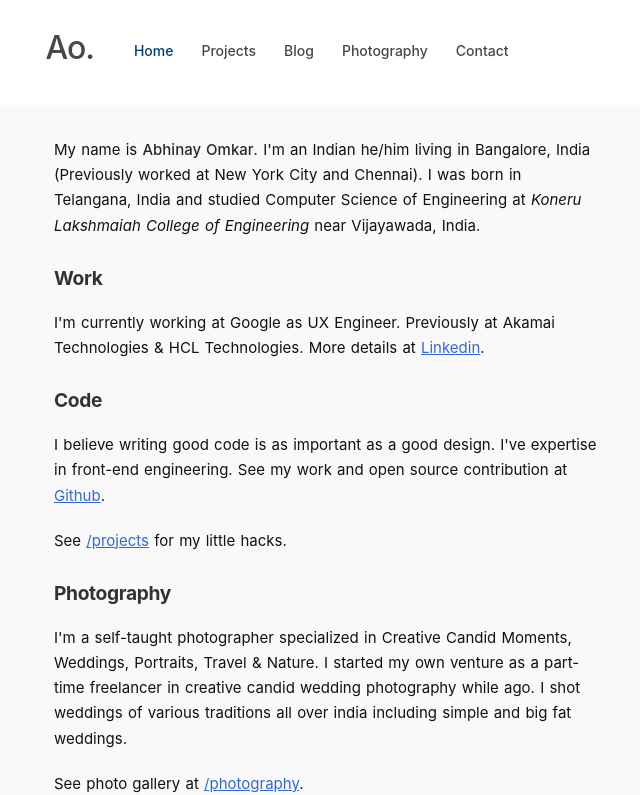
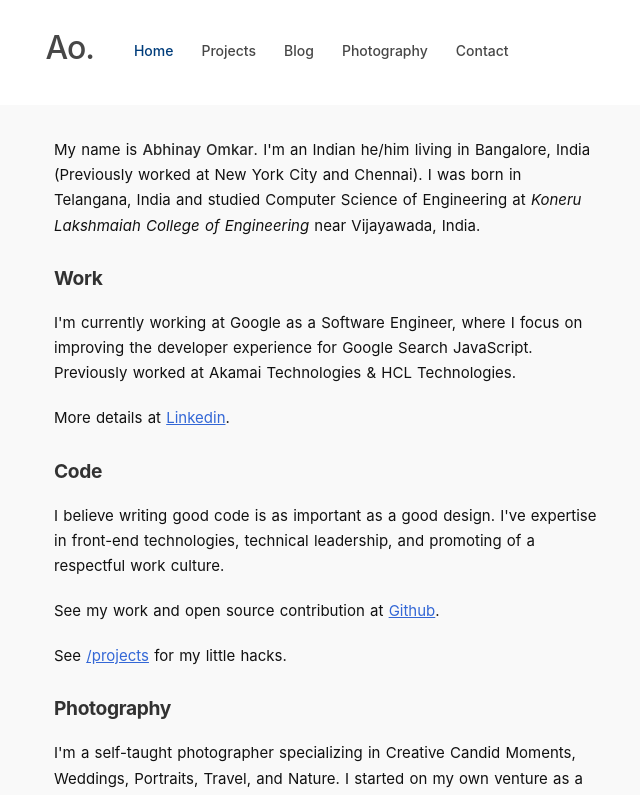
Before and after one commit to abhiomkar/abhiomkar-next, a Next.js app: page / in a window 1280 px wide. Shown: the top 795 px of the page, without its empty margins (314-954 px from the left). Built offline with nearby package versions, Linux system fonts and the light colour scheme.

Commit message:
Update homepage content.

```diff
--- a/pages/index.js
+++ b/pages/index.js
@@ -1,5 +1,5 @@
-import Layout from '../components/layout';
-import ReactMarkdown from 'react-markdown';
+import Layout from "../components/layout";
+import ReactMarkdown from "react-markdown";
 
 const markdown = `
 My name is **Abhinay Omkar**. I'm an Indian he/him living in Bangalore, India (Previously worked
@@ -10,15 +10,18 @@ Engineering_ near Vijayawada, India.
 Work
 ----
 
-I'm currently working at Google as UX Engineer. Previously at
-Akamai Technologies & HCL Technologies. More details at
-[Linkedin](https://www.linkedin.com/in/abhiomkar).
+I'm currently working at Google as a Software Engineer, where I focus on improving the developer experience for Google Search JavaScript.
+Previously worked at Akamai Technologies & HCL Technologies.
+
+More details at [Linkedin](https://www.linkedin.com/in/abhiomkar).
 
 Code
 ----
 
 I believe writing good code is as important as a good design. I've expertise in
-front-end engineering. See my work and open source contribution at
+front-end technologies, technical leadership, and promoting of a respectful work culture.
+
+See my work and open source contribution at
 [Github](https://github.com/abhiomkar).
 
 See [/projects](/projects) for my little hacks.
@@ -26,21 +29,20 @@ See [/projects](/projects) for my little hacks.
 Photography
 -----------
 
-I'm a self-taught photographer specialized in Creative Candid Moments, Weddings,
-Portraits, Travel & Nature. I started my own venture as a part-time freelancer
-in creative candid wedding photography while ago. I shot weddings of various
-traditions all over india including simple and big fat weddings.
+I'm a self-taught photographer specializing in Creative Candid Moments, Weddings, Portraits, Travel, and Nature.
+I started on my own venture as a part-time freelancer in creative candid wedding photography some time ago.
+I have captured weddings of various traditions all over India, ranging from simple to big fat weddings.
 
 See photo gallery at [/photography](/photography).
 
-I love to travel and explore new places, I take photos to make world look
-beautiful. I design & code to make the world a better place. :)
+> I love to travel and explore new places, I take photos to make world look
+> beautiful. I design & code to make the world a better place. :)
 `;
 
 const Home = () => (
   <Layout>
-    <section className='container' data-deploy-version-check="1">
-      <div className='home-container'>
+    <section className="container" data-deploy-version-check="1">
+      <div className="home-container">
         <ReactMarkdown children={markdown} />
       </div>
     </section>
```
Also changed, not shown: 1 other file (tests, documents, lock files or other folders).
